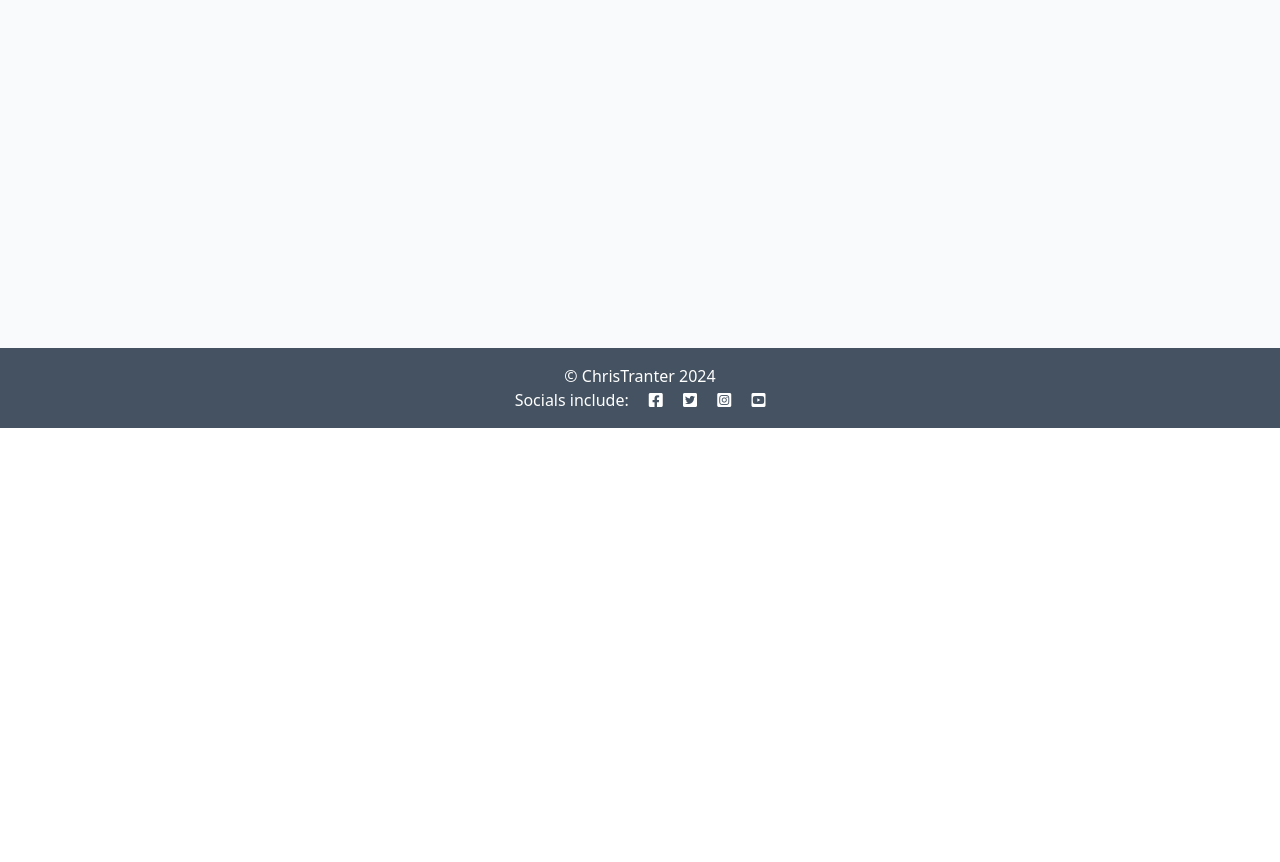
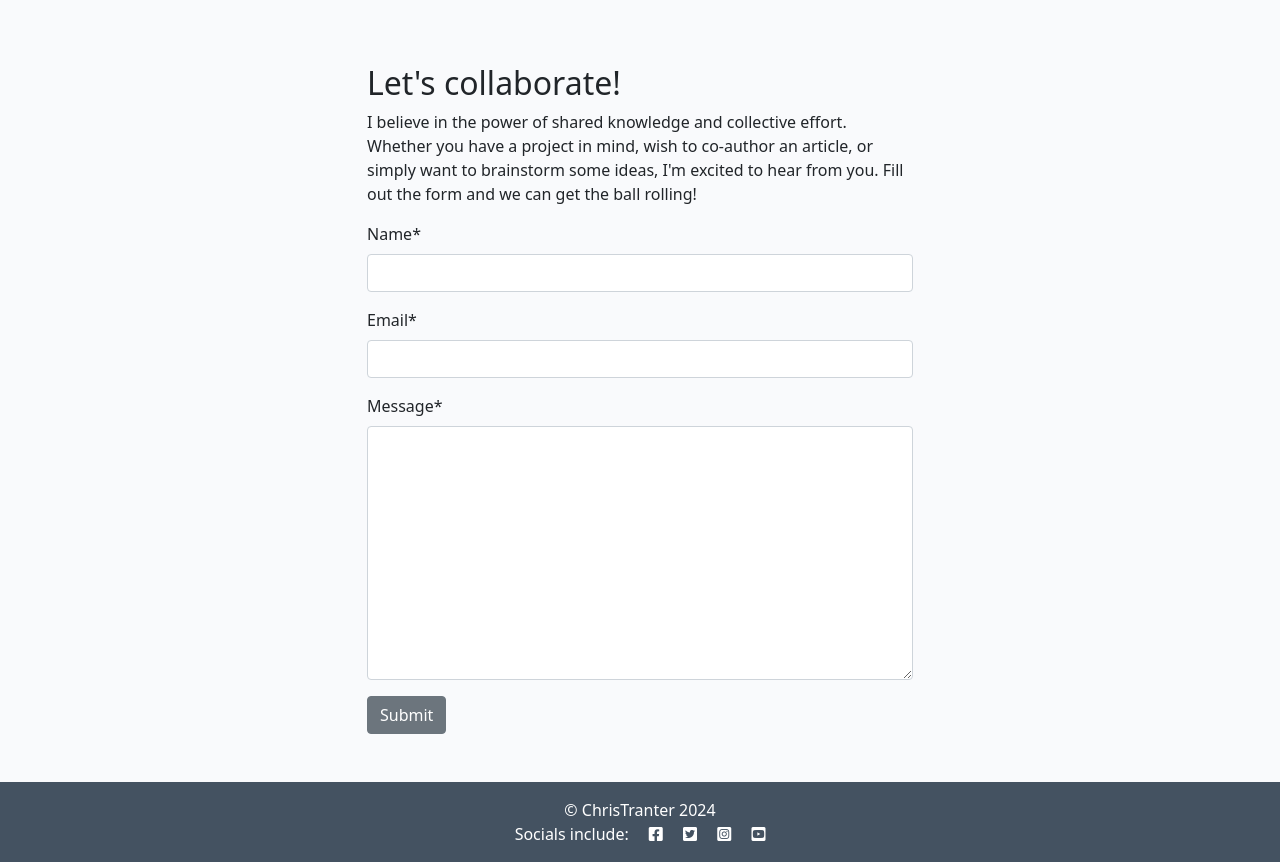
Before and after one commit to Chris-Tranter/blog_django, a Django app: page /about/ in a window 1280 px wide. Shown: the part 372-1234 px from the top of the page. Before the commit the page ends 800 px from the top, so only its background shows below. Run offline with Django 4.2, Linux system fonts and the light colour scheme; data that the repository does not hold is empty; some libraries are stand-ins or nearby versions.

Commit message:
created form and handled post request

```diff
--- /dev/null
+++ b/about/forms.py
@@ -0,0 +1,8 @@
+from .models import CollaborateRequest
+from django import forms
+
+
+class CollaborateForm(forms.ModelForm):
+    class Meta:
+        model = CollaborateRequest
+        fields = ('name', 'email', 'message')
--- a/about/models.py
+++ b/about/models.py
@@ -1,4 +1,7 @@
 from django.db import models
+
+# Create your models here.
+
 
 class About(models.Model):
     title = models.CharField(max_length=200)
@@ -7,3 +10,13 @@ class About(models.Model):
 
     def __str__(self):
         return self.title
+
+
+class CollaborateRequest(models.Model):
+    name = models.CharField(max_length=200)
+    email = models.EmailField()
+    message = models.TextField()
+    read = models.BooleanField(default=False)
+
+    def __str__(self):
+        return f"Collaboration request from {self.name}"
--- a/about/templates/about/about.html
+++ b/about/templates/about/about.html
@@ -1,15 +1,15 @@
 {% extends 'base.html' %}
+{% load static %}
+{% load crispy_forms_tags %}
+
 {% block content %}
-{% load static %}
 <div class="container mt-5">
     <div class="row">
-    <div class="col-4 text-center">
-      <img src="{% static 'images/nobody.jpg' %}" width="75%" />
+        <div class="col-12 col-md-4 text-center">
+            <img src="{% static 'images/nobody.jpg' %}" width="75%">
         </div>
-    <div class="col-8">
-      <!-- Title goes between these h2 tags -->
+        <div class="col-12 col-md-8">
             <h2>{{ about.title }}</h2>
-      <!-- Content goes directly underneath this -->
             {{ about.content | safe }}
         </div>
     </div>
@@ -20,5 +20,22 @@
           <p class="text-end"><em>Updated on: {{ about.updated_on }}</em></p>
         </div>
     </div>
+    <div class="row justify-content-center">
+        <div class="col-12 col-md-6 my-5">
+            <h2>Let's collaborate!</h2>
+            <p>I believe in the power of shared knowledge and collective effort.
+                Whether you have a project in mind, wish to co-author
+                an article, or simply want to brainstorm some ideas,
+                I'm excited to hear from you. Fill out the form
+                and we can get the ball rolling!</p>
+
+            <!-- add your form here. Your submit button should have the classes of btn, btn-secondary -->
+            <form method="post">
+              {{ collaborate_form | crispy }}
+              {% csrf_token %}
+              <button class="btn btn-secondary" type="submit">Submit</button>
+            </form>
+        </div>
+    </div>
 </div>
 {% endblock content %}
--- a/about/views.py
+++ b/about/views.py
@@ -1,14 +1,20 @@
 from django.shortcuts import render
+from django.contrib import messages
 from .models import About
+from .forms import CollaborateForm
 
 def about_me(request):
-    """
-    Renders the About page
-    """
+    if request.method == "POST":
+        collaborate_form = CollaborateForm(data=request.POST)
+        if collaborate_form.is_valid():
+            collaborate_form.save()
+            messages.add_message(request, messages.SUCCESS, "Collaboration request received! I endeavour to respond within 2 working days.")
     about = About.objects.all().order_by('-updated_on').first()
+    collaborate_form = CollaborateForm()
 
     return render(
         request,
         "about/about.html",
-        {"about": about},
+        {"about": about,
+        "collaborate_form": collaborate_form},
     )
```
Also changed, not shown: about/admin.py (+14 -2 lines), about/migrations/0002_collaboraterequest.py (added), db.sqlite3. Lines whose indentation alone changed are shown as unchanged.
